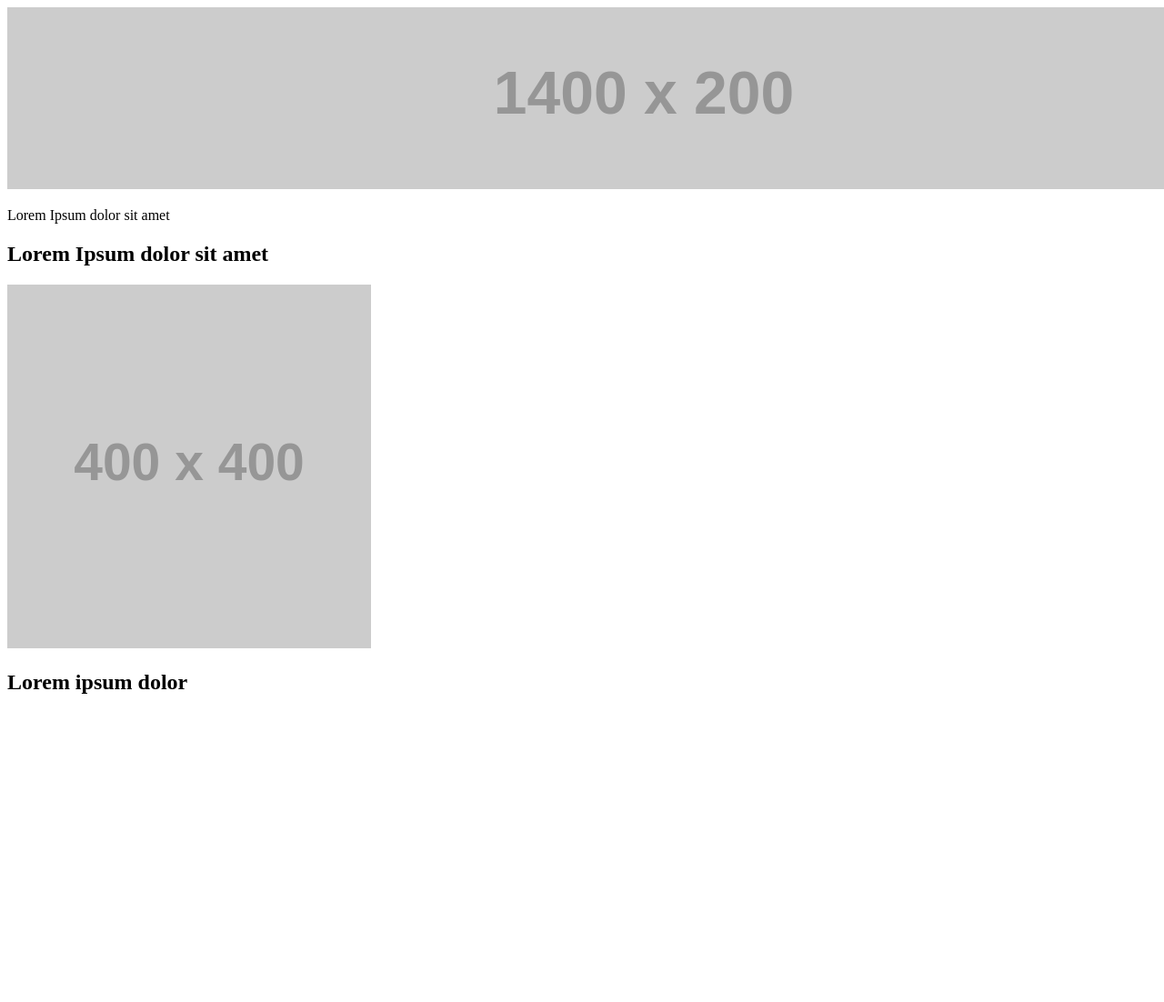
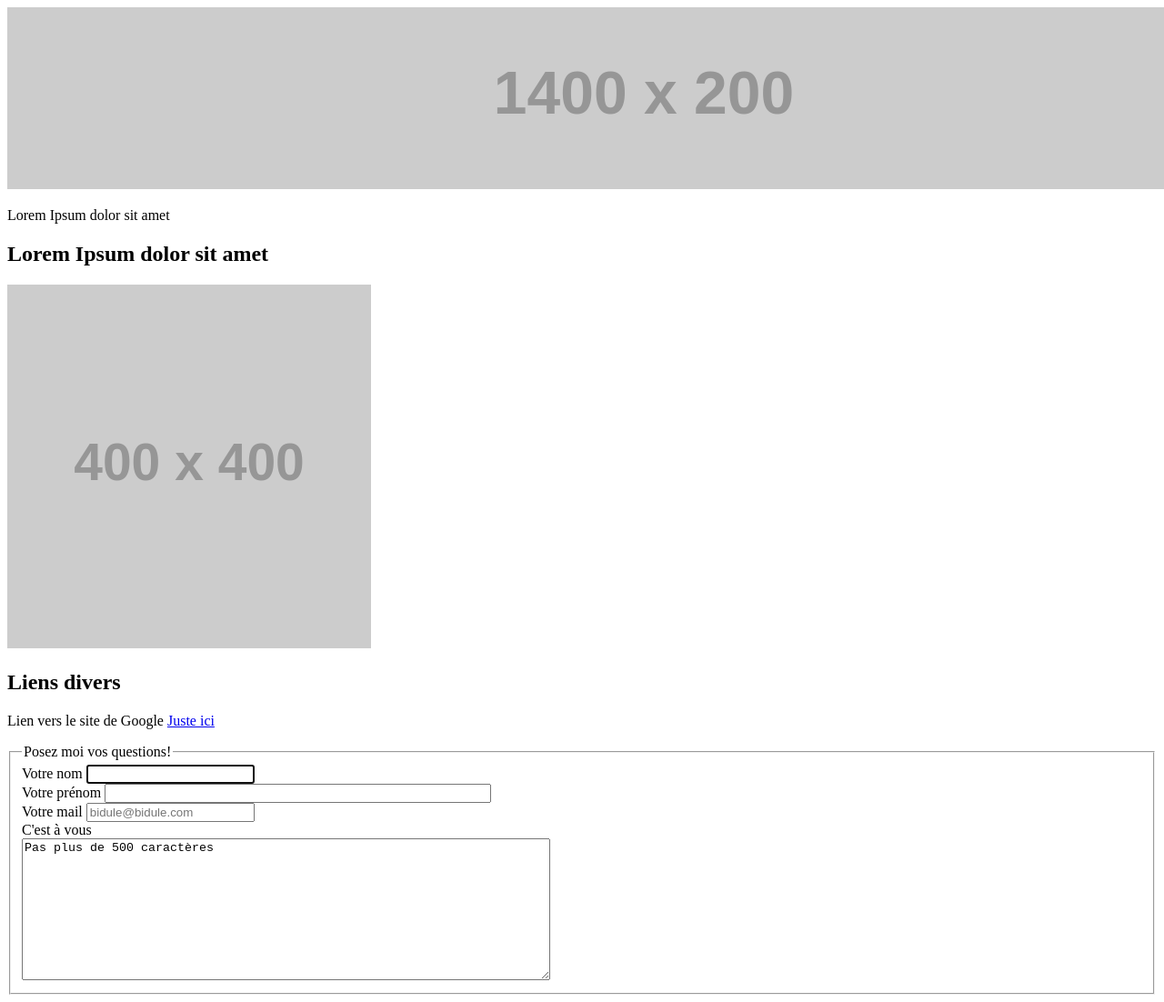
Before and after one commit to karimassababi/DonkeySchool, a plain HTML site: page integration/index.html in a window 1280 px wide. Shown: the top 1102 px of the page at 91% size. Before the commit the page ends 800 px from the top, so only its background shows below. Drawn offline with Linux system fonts and the light colour scheme; placeholder pictures from the web are drawn by us.

Commit message:
add form and link

```diff
--- a/integration/index.html
+++ b/integration/index.html
@@ -2,23 +2,43 @@
 <html lang="fr">
 <head>
   <meta charset="utf-8">
-  <title>Ma page web</title>
+  <title>Mon portefolio</title>
 </head>
+
 <body>
+
     <header>
-    <img src="https://via.placeholder.com/1400x200" alt="img1" />
+      <img src="https://via.placeholder.com/1400x200" alt="taille d'image qui servira au Hero" />
       <p>Lorem Ipsum dolor sit amet</p>
     </header>
 
     <section>
       <h1>Lorem Ipsum dolor sit amet</h1>
-    <img src ="https://via.placeholder.com/400" alt="img2">
+      <img src ="https://via.placeholder.com/400" alt="image test de taille">
     </section>
+
     <section>
-    <h1>Lorem ipsum dolor</h1>
+      <h2>Liens divers</h2>
+      <p>Lien vers le site de Google <a href="https://www.google.fr/">Juste ici</a></p>
     </section>
+
     <footer>
+      <form method ="post" action="partiephp">
+        <fieldset>
+          <legend> Posez moi vos questions!</legend>
+          <label for="nom">Votre nom</label>
+          <input type="text" name="nomphp" id="nom" autofocus /><br />
+          <label for="prenom">Votre prénom</label>
+          <input type="text" name="prenomphp" id="prenom" size="50" /><br />
+          <label for="mail">Votre mail</label>
+          <input type="email" name="mailphp" id="mail" maxlength="100" placeholder="bidule@bidule.com"/><br />
+          <label for="question">C'est à vous</label><br />
+          <textarea name="questionphp" id="question" placeholder="Pas plus de 500 caractères"
+          rows="10" cols="70">Pas plus de 500 caractères</textarea>
 
+        </fieldset>
+
+      </form>
     </footer>
 </body>
 </html>
```
Lines whose indentation alone changed are shown as unchanged.
